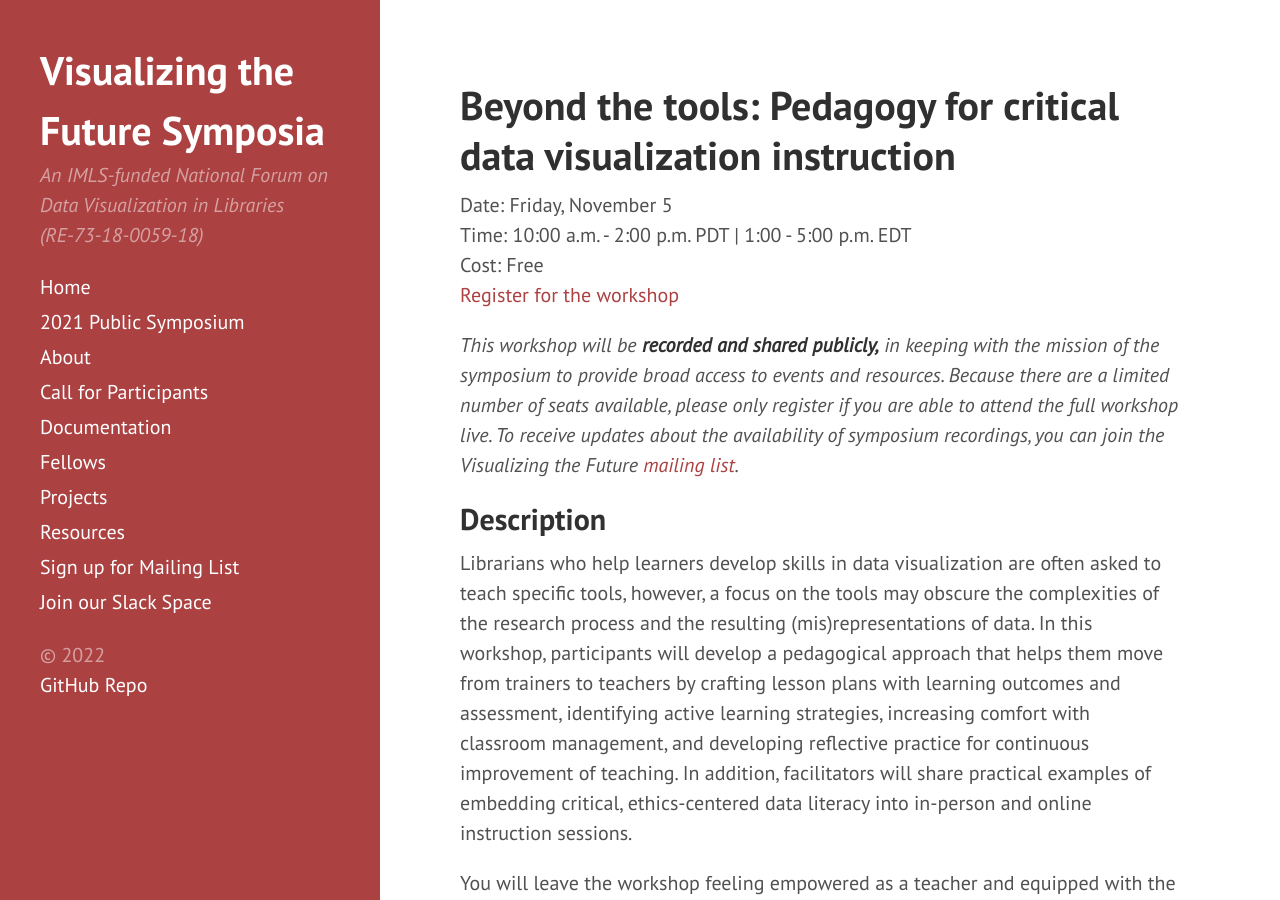
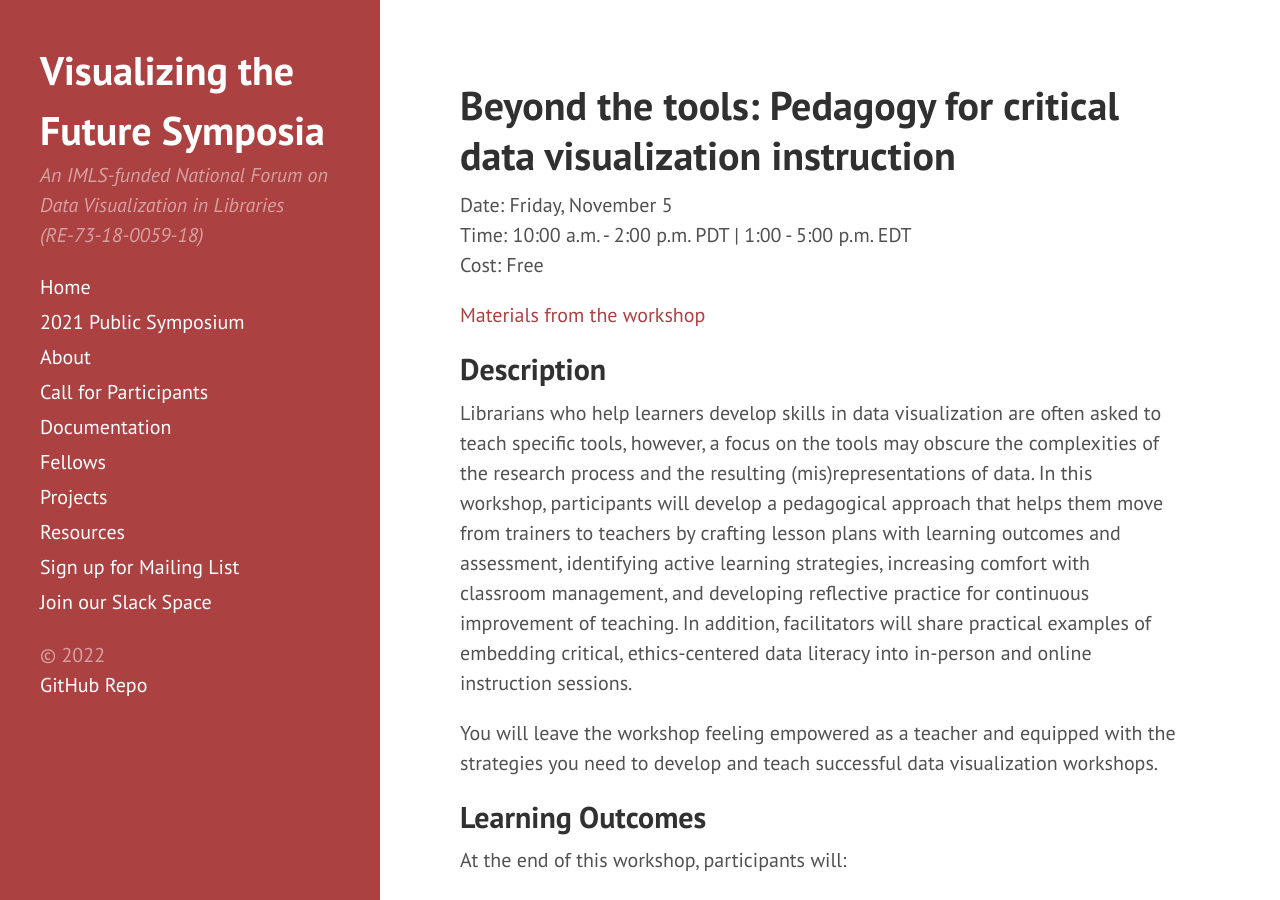
Before and after one commit to visualizingthefuture/visualizingthefuture.github.io, a Jekyll site: the page built from _symposium/workshop.md, in a window 1280 px wide and 900 px high. Built offline with Jekyll 4.4.1, drawn with Linux system fonts in a browser that asks for light colours.

Commit message:
adding links to materials

```diff
--- a/_symposium/workshop.md
+++ b/_symposium/workshop.md
@@ -6,9 +6,8 @@ title: "Beyond the tools: Pedagogy for critical data visualization instruction"
 Date: Friday, November 5
 Time: 10:00 a.m. - 2:00 p.m. PDT | 1:00 - 5:00 p.m. EDT
 Cost: Free
-[Register for the workshop](https://duke.libcal.com/event/8422973)
 
-*This workshop will be* ***recorded and shared publicly,*** *in keeping with the mission of the symposium to provide broad access to events and resources. Because there are a limited number of seats available, please only register if you are able to attend the full workshop live. To receive updates about the availability of symposium recordings, you can join the Visualizing the Future [mailing list](http://eepurl.com/gzlFyH).*
+[Materials from the workshop](https://bit.ly/Beyondtools)
 
 ## Description
 
```
Also changed, not shown: _symposium/keynote.md (+2 -0 lines), _symposium/speaker.md (+2 -0 lines), symposium.md (+7 -7 lines).
